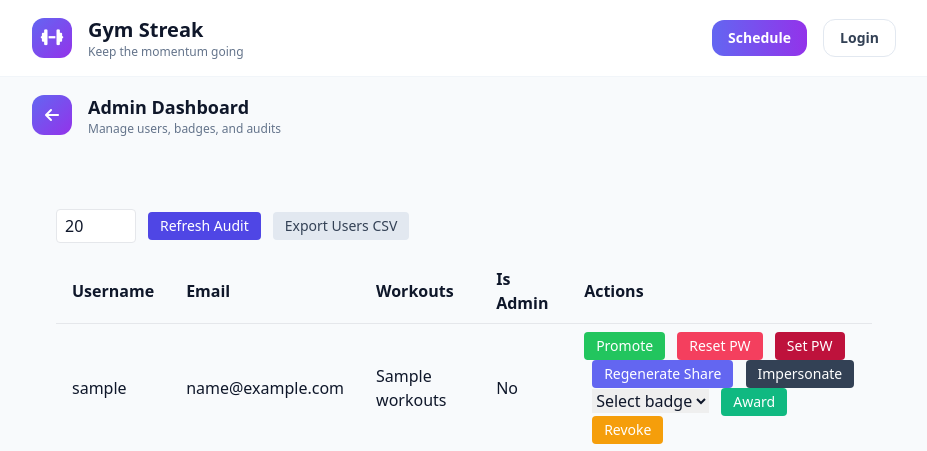
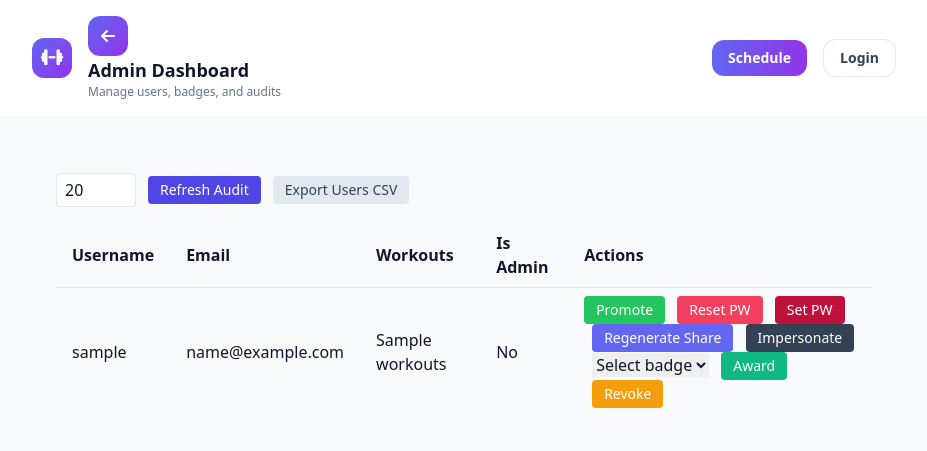
Before and after one commit to umangthapa1/gym-streak-tracker, a Python web app: template app/templates/admin.html in a window 1280 px wide. Shown: the top 451 px of the page, without its empty margins (176-1103 px from the left). Run offline with Jinja, Linux system fonts and the light colour scheme; the template is opened without the code that fills it: most values are stand-ins (such as "Sample title", 1, 10 or a date in 2020); some libraries are stand-ins or nearby versions.

Commit message:
ui: move page back-arrow into main header via header_left block; unify header behavior

```diff
--- a/app/templates/admin.html
+++ b/app/templates/admin.html
@@ -1,13 +1,11 @@
 {% extends "base.html" %}
-{% block page_nav %}
-<div class="max-w-4xl mx-auto px-4 py-4 flex items-center gap-4">
-    <a href="/" class="w-10 h-10 rounded-xl bg-gradient-to-br from-indigo-500 to-purple-600 flex items-center justify-center text-white">
-        <i class="fas fa-arrow-left"></i>
-    </a>
-    <div>
-        <h1 class="text-lg font-bold text-slate-900">Admin Dashboard</h1>
-        <p class="text-xs text-slate-500">Manage users, badges, and audits</p>
-    </div>
+{% block header_left %}
+<a href="/" class="w-10 h-10 rounded-xl bg-gradient-to-br from-indigo-500 to-purple-600 flex items-center justify-center text-white mr-4">
+    <i class="fas fa-arrow-left"></i>
+</a>
+<div>
+    <h1 class="text-lg font-bold text-slate-900">Admin Dashboard</h1>
+    <p class="text-xs text-slate-500">Manage users, badges, and audits</p>
 </div>
 {% endblock %}
 
--- a/app/templates/base.html
+++ b/app/templates/base.html
@@ -15,8 +15,10 @@
                 <i class="fas fa-dumbbell"></i>
             </div>
             <div>
+                {% block header_left %}
                 <h1 class="text-xl font-bold text-slate-900">Gym Streak</h1>
                 <p class="text-xs text-slate-500">Keep the momentum going</p>
+                {% endblock %}
             </div>
             <a href="/routines" class="ml-auto px-4 py-2 rounded-xl bg-gradient-to-r from-indigo-500 to-purple-600 hover:from-indigo-600 hover:to-purple-700 text-white font-semibold transition-all hover:shadow-lg text-sm">
                 Schedule
```
Also changed, not shown: app/templates/badges.html (+7 -9 lines).
